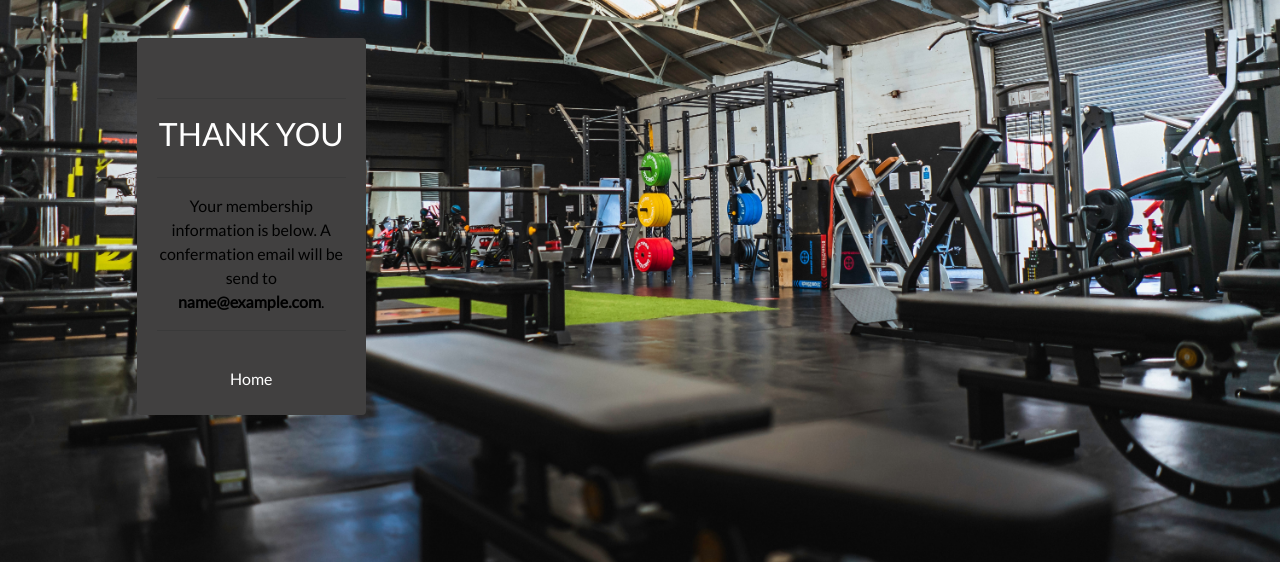
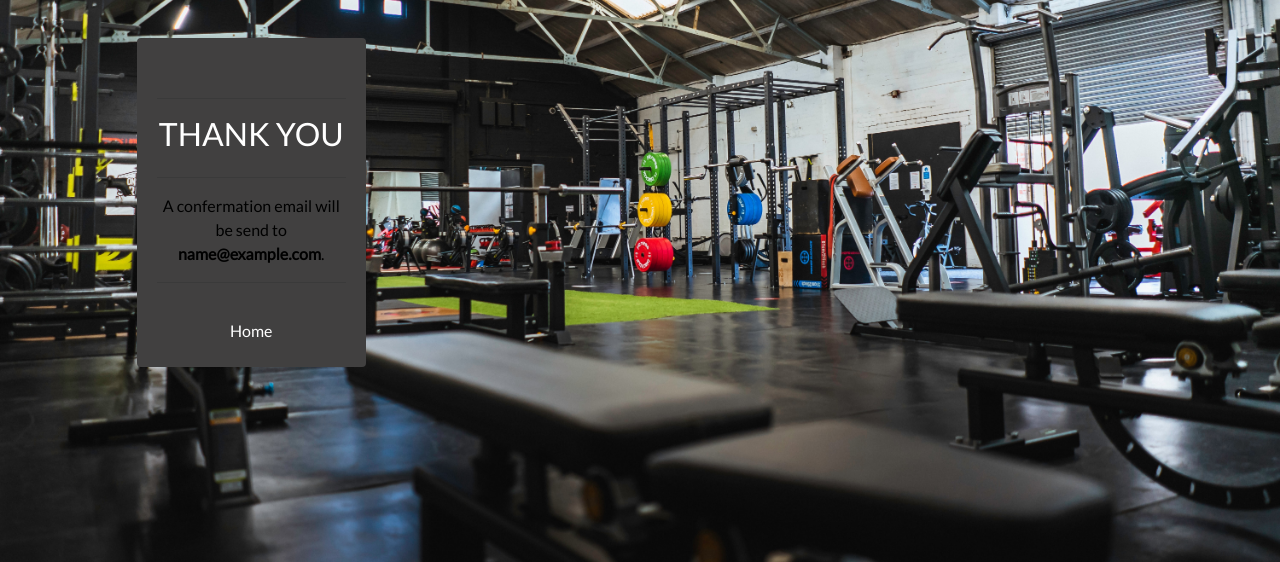
Before and after one commit to 5undel/LGM, a Django app: template checkout/templates/checkout/checkout_success.html in a window 1280 px wide. Shown: the part 238-800 px from the top of the page. Run offline with Django 4.2, Linux system fonts and the light colour scheme; the template is opened without the code that fills it: most values are stand-ins (such as "Sample title", 1, 10 or a date in 2020); some libraries are stand-ins or nearby versions.

```diff
--- a/checkout/templates/checkout/checkout_success.html
+++ b/checkout/templates/checkout/checkout_success.html
@@ -22,7 +22,7 @@
                 <hr>
                 <h2 class="logo-font mb-4">Thank You</h2>
                 <hr>
-                <p class="text-black">Your membership information is below. A confermation email will be send to <strong>{{ order.email }}</strong>. </p>
+                <p class="text-black">A confermation email will be send to <strong>{{ order.email }}</strong>. </p>
                 <hr>
                 <div class="card-body pb-0 text-center">
                         <a href="{% url 'home' %}" class="mb-0 text-white">Home</a>
```
Also changed, not shown: checkout/webhook_handler.py (added).
